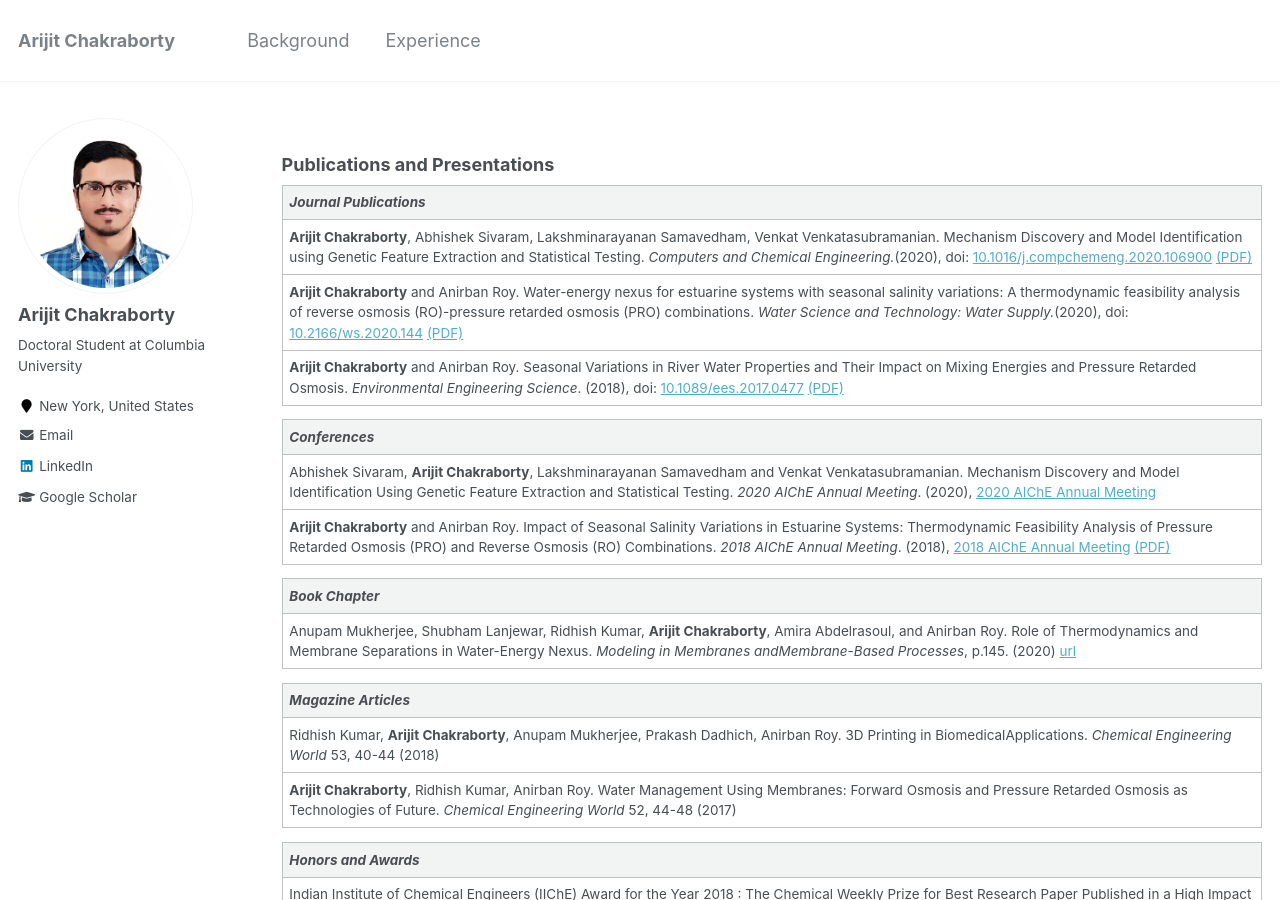
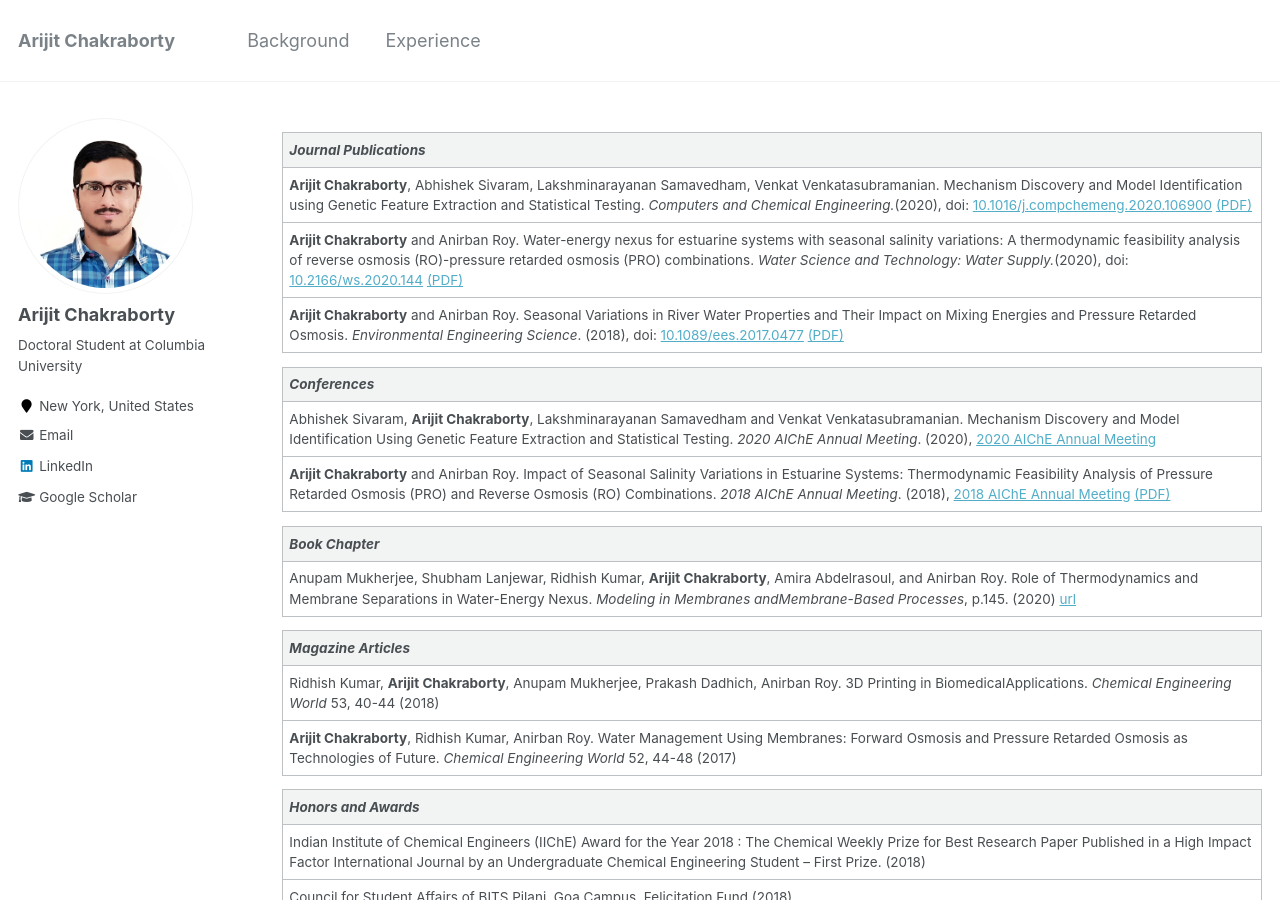
Before and after one commit to arijitc099/arijitc099.github.io, a Jekyll site: the page built from _pages/experience.md, in a window 1280 px wide and 900 px high. Built offline with Jekyll 4.4.1, drawn with Linux system fonts in a browser that asks for light colours.

Commit message:
Update experience.md

```diff
--- a/_pages/experience.md
+++ b/_pages/experience.md
@@ -4,8 +4,6 @@ title: ""
 permalink: /experience/
 author_profile: true
 ---
-
-### Publications and Presentations
 
 |_Journal Publications_|
 |:-|
```
